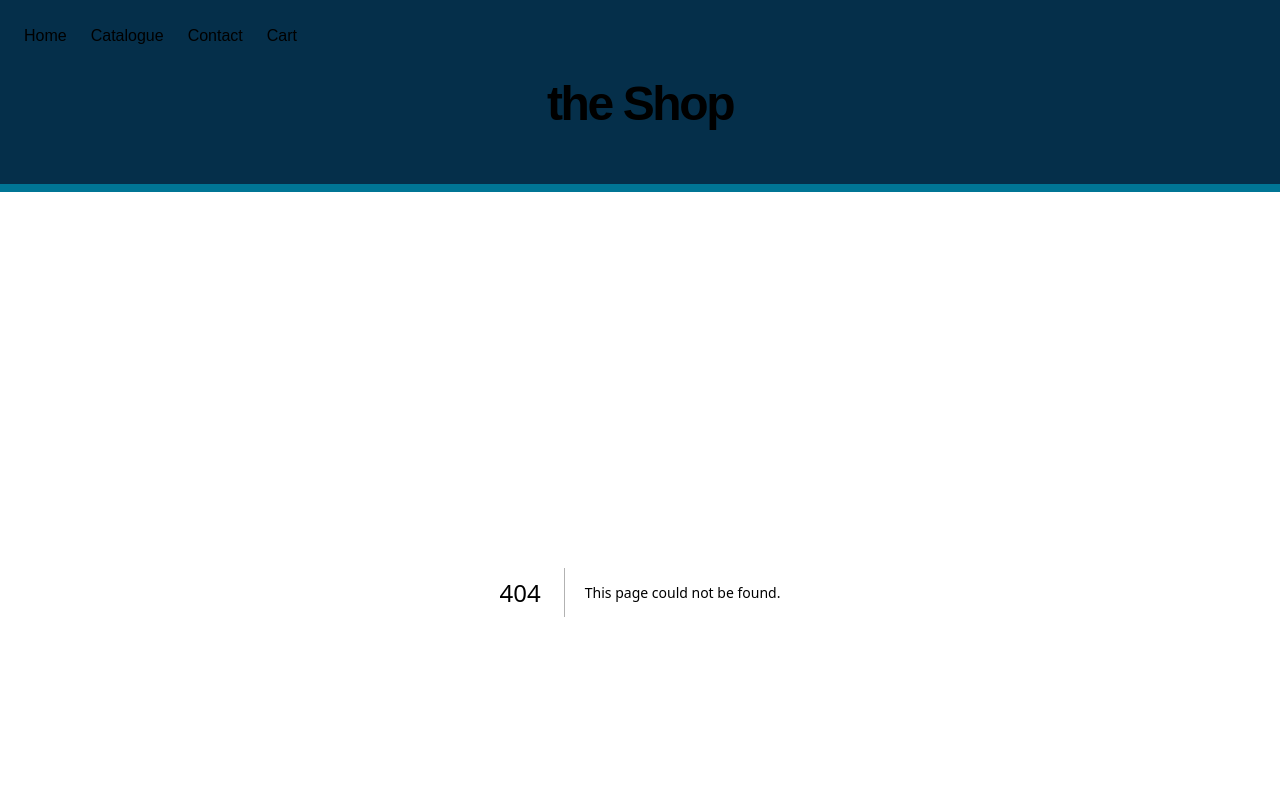
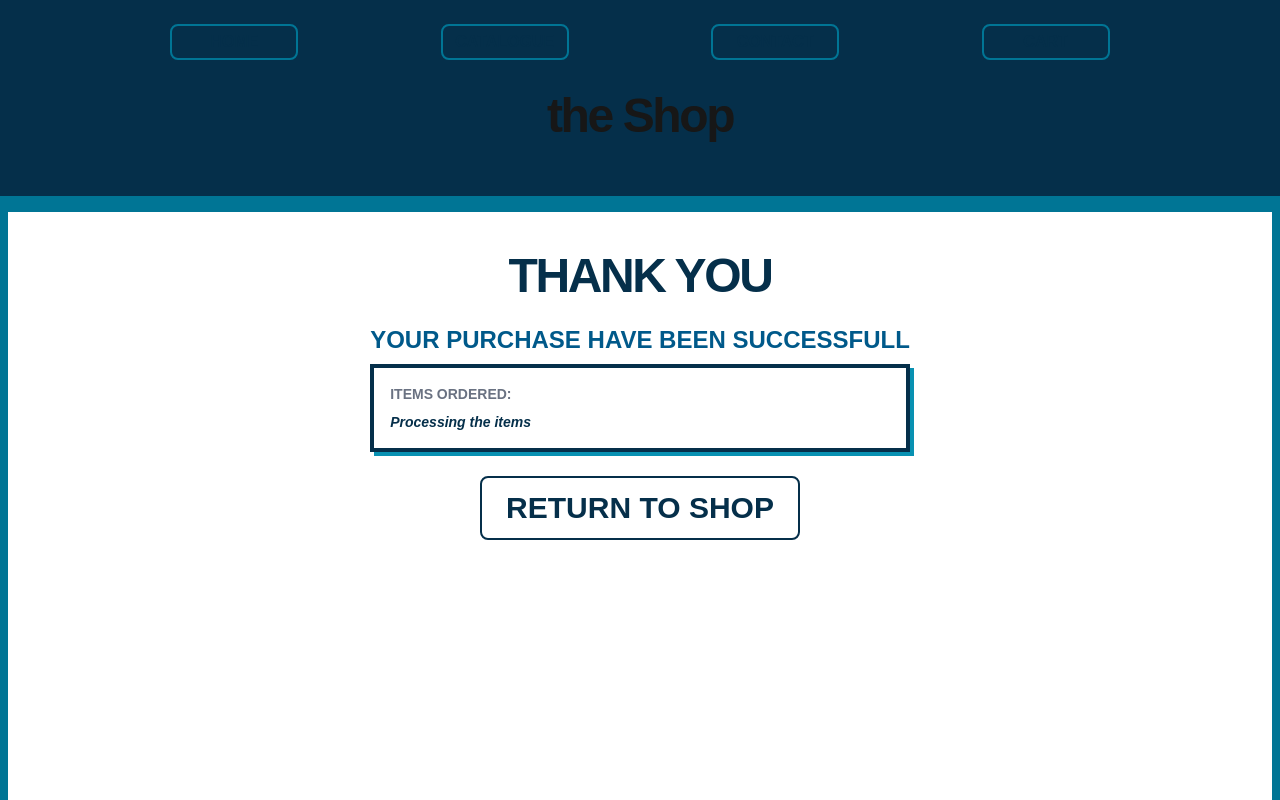
Before and after one commit to NoroffFEU/jsfw-2025-v1-fabianms-jsf, a Next.js app in the folder jsf-online-shop/: page /checkout-success in a window 1280 px wide. Before the commit this address had no page. Shown: the top 800 px of the page. Built offline with nearby package versions, Linux system fonts and the light colour scheme.

Commit message:
checkout, searchbar attempt,
I got the checkout page to successfully view name and quantity of the purchase by hesitating the clearing of the cart and then use that data one last time to display name and quantity.

```diff
--- a/jsf-online-shop/src/app/cart/page.tsx
+++ b/jsf-online-shop/src/app/cart/page.tsx
@@ -42,7 +42,7 @@ export default function CartPage() {
               />
               <div>
                 <h2 className="text-xl font-bold t">{item.title}</h2>
-                <p className="text-gray-600">${item.discountedPrice} each</p>
+                <p className="text-gray-600">{item.discountedPrice} kr each</p>
               </div>
             </div>
 
@@ -76,12 +76,11 @@ export default function CartPage() {
 
       <div className="mt-10 p-6 bg-slate-400 rounded-lg flex flex-col items-center">
         <h2 className="text-2xl text-sky-950 font-bold mb-4">
-          Total: ${total.toFixed(2)}
+          Total: {total.toFixed(2)} kr
         </h2>
 
         <Link
           href="/checkout-success"
-          onClick={clearCart}
           className="px-10 py-4 bg-black text-white font-bold rounded hover:bg-gray-800 transition"
         >
           Checkout
--- /dev/null
+++ b/jsf-online-shop/src/app/checkout-success/page.tsx
@@ -0,0 +1,65 @@
+"use client";
+import React, { useEffect, useState } from "react";
+import Link from "next/link";
+import { useCart } from "@/context/CartContext";
+
+export default function CheckoutSuccessPage() {
+  const { cart, clearCart } = useCart();
+  const [purchasedItems, setPurchasedItems] = useState<any[]>([]);
+  const [hasProcessed, setHasProcessed] = useState(false);
+
+  useEffect(() => {
+    if (cart.length > 0 && !hasProcessed) {
+      setPurchasedItems(cart);
+
+      clearCart();
+
+      setHasProcessed(true);
+    }
+  }, [cart, clearCart, hasProcessed]);
+
+  return (
+    <main className="p-10 bg-mist-300 border-8 border-cyan-700 h-screen flex flex-col items-center">
+      <div className="text-3xl font-bold text-sky-950 mb-4 gap-6 flex flex-col items-center">
+        <h1 className="text-sky-950 text-5xl font-black uppercase tracking-tighter">
+          Thank you
+        </h1>
+        <div className="space-y-2 flex flex-col">
+          <h3 className="text-sky-800 text-2xl uppercase">
+            Your purchase have been successfull
+          </h3>
+          <div className="bg-white p-4 border-4 border-sky-950 shadow-[4px_4px_0px_0px_rgba(8,145,178,1)]">
+            <p className="text-sm text-gray-500 uppercase font-black mb-2">
+              Items ordered:
+            </p>
+            <ul className="space-y-3">
+              {purchasedItems.length > 0 ? (
+                purchasedItems.map((item) => (
+                  <li
+                    key={item.id}
+                    className="flex justify-between items-center border-b border-sky-900 pb-2 last:border-0"
+                  >
+                    <span className="italic text-lg">{item.title}</span>
+                    <span className="font-black bg-mist-300 border-2 border-sky-950 text-sky-950 px-2 py-1 text-sm rounded">
+                      x{item.quantity}
+                    </span>
+                  </li>
+                ))
+              ) : (
+                <p className="text-sm italic">Processing the items</p>
+              )}
+            </ul>
+          </div>
+        </div>
+        <div className="flex">
+          <Link
+            href="/"
+            className="border-2 border-sky-950 text-sky-950 px-6 py-3 rounded-lg font-semibold hover:bg-sky-950 hover:text-mist-300 uppercase transition"
+          >
+            Return to shop
+          </Link>
+        </div>
+      </div>
+    </main>
+  );
+}
--- a/jsf-online-shop/src/app/layout.tsx
+++ b/jsf-online-shop/src/app/layout.tsx
@@ -36,7 +36,7 @@ export default function RootLayout({
 
           <main className="min-h-screen">{children}</main>
 
-          <footer className="p-4 bg-sky-500 text-white text-center">
+          <footer className="p-4 bg-sky-950 text-white text-center">
             <p>&copy; {new Date().getFullYear()} JSFW Course Assignment.</p>
           </footer>
         </CartProvider>
--- a/jsf-online-shop/src/components/Header.tsx
+++ b/jsf-online-shop/src/components/Header.tsx
@@ -1,13 +1,34 @@
 import Link from "next/link";
+import Search from "@/components/SearchBar";
 
 export default function Header() {
   return (
-    <header className="p-6  bg-sky-950 border-b-8 border-cyan-700">
-      <nav className="flex gap-6">
-        <Link href="/">Home</Link>
-        <Link href="/catalogue">Catalogue</Link>
-        <Link href="/contact">Contact</Link>
-        <Link href="/cart">Cart</Link>
+    <header className="p-6  bg-sky-950 border-b-8 border-cyan-700 w-screen">
+      <nav className="flex justify-center md:justify-evenly gap-2 md:gap-6 px-7">
+        <Link
+          href="/"
+          className="bg-mist-300 border-2 border-cyan-700 text-sky-950 font-black uppercase rounded-lg py-1 hover:bg-cyan-700 hover:border-mist-300 hover:text-mist-300 hover:italic w-32 text-center p-2  text-xs md:text-base"
+        >
+          Home
+        </Link>
+        <Link
+          href="/catalogue"
+          className="bg-mist-300 border-2 border-cyan-700 text-sky-950 font-black uppercase rounded-lg py-1 hover:bg-cyan-700 hover:border-mist-300 hover:text-mist-300 hover:italic w-32 text-center p-2 text-xs md:text-base"
+        >
+          Catalogue
+        </Link>
+        <Link
+          href="/contact"
+          className="bg-mist-300 border-2 border-cyan-700 text-sky-950 font-black uppercase rounded-lg py-1 hover:bg-cyan-700 hover:border-mist-300 hover:text-mist-300 hover:italic w-32 text-center p-2 text-xs md:text-base"
+        >
+          Contact
+        </Link>
+        <Link
+          href="/cart"
+          className="bg-mist-300 border-2 border-cyan-700 text-sky-950 font-black uppercase rounded-lg py-1 hover:bg-cyan-700 hover:border-mist-300 hover:text-mist-300 hover:italic w-32 text-center p-2 text-xs md:text-base"
+        >
+          Cart
+        </Link>
       </nav>
       <div className="p-8 bg-sky-950  text-center">
         <h1 className="text-5xl font-extrabold text-mist-300 tracking-tighter">
--- /dev/null
+++ b/jsf-online-shop/src/components/SearchBar.tsx
@@ -0,0 +1,44 @@
+"use client";
+import React, { ChangeEvent, useState, useEffect } from "react";
+import { useRouter, useSearchParams } from "next/navigation";
+
+const Search = () => {
+  const router = useRouter();
+  const searchParams = useSearchParams();
+
+  const [value, setValue] = useState(searchParams.get("search") || "");
+
+  const searchHandler = (event: ChangeEvent<HTMLInputElement>) => {
+    const newValue = event.target.value;
+    setValue(newValue);
+
+    const params = new URLSearchParams(searchParams.toString());
+    if (newValue) {
+      params.set("search", newValue);
+    } else {
+      params.delete("search");
+    }
+  };
+  return (
+    <div>
+      <input
+        type={"search"}
+        name={"search"}
+        value={value}
+        placeholder="Search products"
+        className=" bg-mist-300 rounded-lg p-1 text-black"
+        onChange={searchHandler}
+      />
+      <button type="submit" className="absolute right-0 top-0 mt-3 mr-4">
+        <svg></svg>
+      </button>
+    </div>
+  );
+};
+
+export default Search;
+
+/* couldnt figure out how to achieve the what i had in mind for the search bar.
+import Search from "@/components/SearchBar"; insert this into the header component
+
+and then add <Search /> in the nav bar below all the Links. */
```
